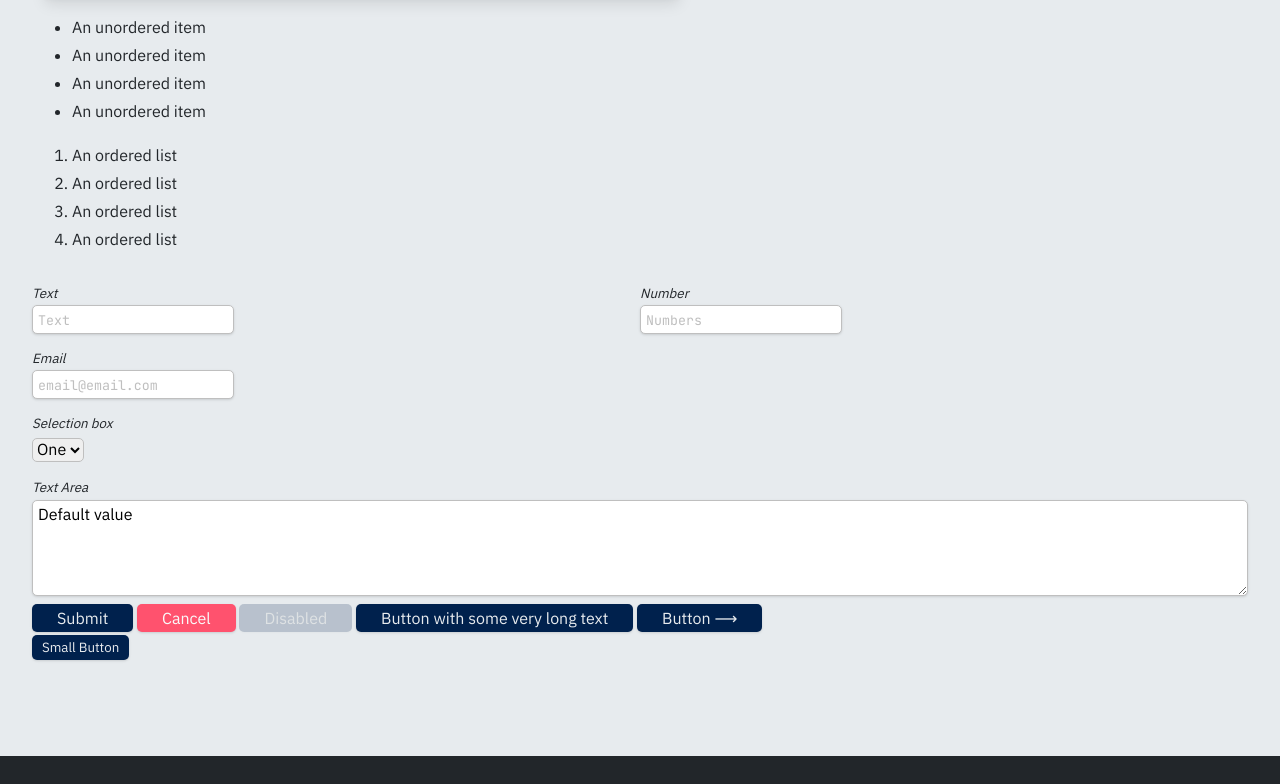
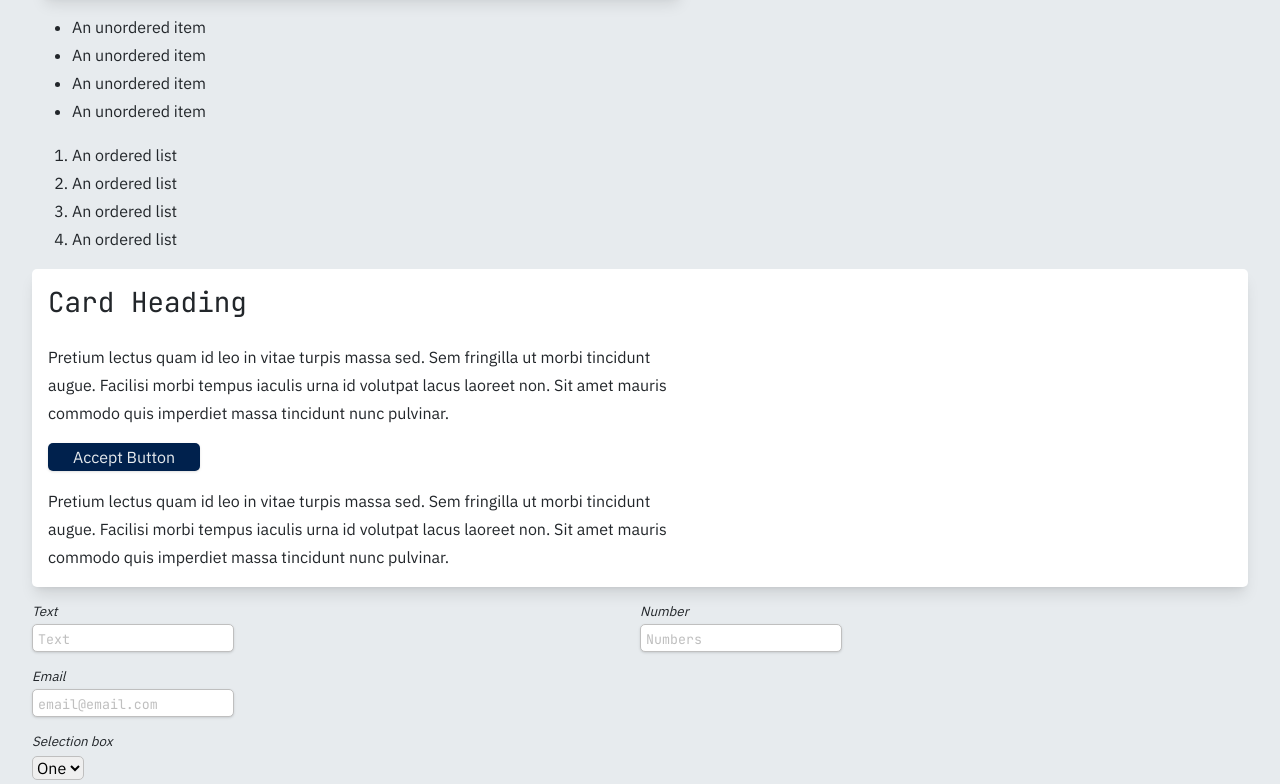
Before and after one commit to csdorman/LUT-ModernCSSDesignSystems, a website built with Parcel: page index.html in a window 1280 px wide. Shown: the part 1260-2044 px from the top of the page. Built offline with nearby package versions, Linux system fonts and the light colour scheme.

Commit message:
Creating card/BEM intro

```diff
--- a/css/style.css
+++ b/css/style.css
@@ -18,6 +18,7 @@
   --textColor: var(--black);
   --lightText: var(--lightGrey);
   --lineColor: var(--grey);
+  --cardBg: hsla(100, 100%, 100%, 1);
 
 
   /* Styles */
@@ -165,7 +166,7 @@ h5 {
 blockquote {
   border: var(--line);
   border-radius:var(--borderRadius);
-  background: var(--white);
+  background: var(--cardBg);
   max-width: 40em;
   width: 90%;
   margin: 10px;
@@ -309,3 +310,18 @@ button.small {
   font-size: var(--baseFontSize);
   margin: 0;
 }
+
+.card {
+  background-color: var(--cardBg);
+  padding: 1em;
+  box-shadow: var(--level-3);
+  border-radius: var(--borderRadius);
+}
+
+.card > *:first-child {
+  margin-top: 0;
+}
+
+.card > *:last-child {
+  margin-bottom: 0;
+}
--- a/index.html
+++ b/index.html
@@ -61,6 +61,12 @@
       <li>An ordered list</li>
       <li>An ordered list</li>
     </ol>
+    <div class="card">
+      <h3>Card Heading</h3>
+      <p>Pretium lectus quam id leo in vitae turpis massa sed. Sem fringilla ut morbi tincidunt augue. Facilisi morbi tempus iaculis urna id volutpat lacus laoreet non. Sit amet mauris commodo quis imperdiet massa tincidunt nunc pulvinar.</p>
+      <button>Accept Button</button>
+      <p>Pretium lectus quam id leo in vitae turpis massa sed. Sem fringilla ut morbi tincidunt augue. Facilisi morbi tempus iaculis urna id volutpat lacus laoreet non. Sit amet mauris commodo quis imperdiet massa tincidunt nunc pulvinar.</p>
+    </div>
     <form>
       <div class="grid">
         <div><label for="text">Text</label><input id="text" type="text" placeholder="Text"></div>
```
